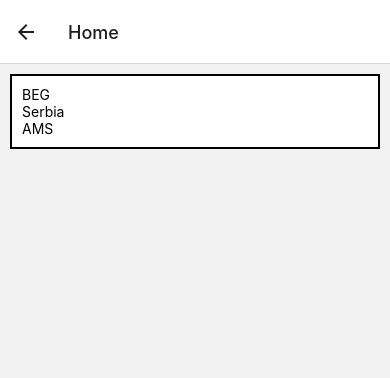
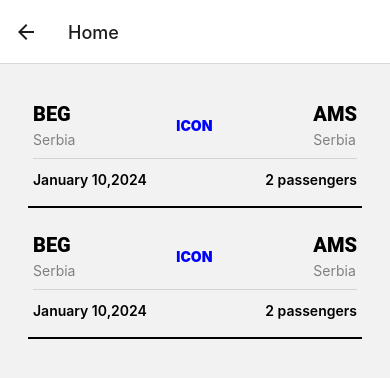
Before and after one commit to BrightCoders-Institute/s4a1-reservaci-n-de-vuelos-s4a1-reservacion-de-vuelos-team-5, a React Native app: screen /Home in a window 390 px wide. Shown: the top 378 px of the page. Built offline with nearby package versions, Linux system fonts and the light colour scheme.

Commit message:
Change CardFlight style

```diff
--- a/src/components/CardFlight.tsx
+++ b/src/components/CardFlight.tsx
@@ -4,11 +4,22 @@ import {View, Text, StyleSheet} from 'react-native';
 function CardFlight() {
   return (
     <View style={styles.container}>
-      <View>
-        <Text>BEG</Text>
-        <Text>Serbia</Text>
-        <Text>AMS</Text>
-        <Text />
+      <View style={styles.destinyView}>
+        <View>
+          <Text style={styles.city}>beg</Text>
+          <Text style={styles.country}>serbia</Text>
+        </View>
+
+        <Text style={{color: 'blue', fontWeight: '900'}}>ICON</Text>
+
+        <View>
+          <Text style={styles.city}>ams</Text>
+          <Text style={styles.country}>serbia</Text>
+        </View>
+      </View>
+      <View style={styles.dateView}>
+        <Text style={styles.date}>January 10,2024</Text>
+        <Text style={styles.date}>2 passengers</Text>
       </View>
     </View>
   );
@@ -17,17 +28,44 @@ function CardFlight() {
 export default CardFlight;
 
 const styles = StyleSheet.create({
-  any: {
-    color: 'black',
-  },
   container: {
-    borderWidth: 2,
-    borderColor: 'black',
-    padding: 10,
-    margin: 10,
-    backgroundColor: 'white',
-    justifyContent: 'center',
+    borderBottomWidth: 2,
+    borderBottomColor: 'black',
     width: 'auto',
     height: 'auto',
+    paddingHorizontal: 5,
+  },
+  destinyView: {
+    display: 'flex',
+    flexDirection: 'row',
+    justifyContent: 'space-between',
+    alignItems: 'center',
+    borderBottomColor: 'lightgrey',
+    borderBottomWidth: 1,
+    paddingVertical: 10,
+  },
+  dateView: {
+    display: 'flex',
+    flexDirection: 'row',
+    justifyContent: 'space-between',
+    paddingTop: 12,
+    paddingBottom: 18,
+  },
+  city: {
+    color: 'black',
+    fontSize: 20,
+    fontWeight: '900',
+    textTransform: 'uppercase',
+    fontFamily: 'Roboto',
+    paddingBottom: 5,
+  },
+  country: {
+    color: 'grey',
+    fontSize: 14,
+    textTransform: 'capitalize',
+  },
+  date: {
+    color: 'black',
+    fontWeight: '600',
   },
 });
--- a/src/screens/Home.tsx
+++ b/src/screens/Home.tsx
@@ -1,7 +1,21 @@
 // import {View, Text, StyleSheet} from 'react-native';
 import React from 'react';
 import CardFlight from '../components/CardFlight';
+import {StyleSheet, View} from 'react-native';
 
 export default function Home() {
-  return <CardFlight />;
+  return (
+    <View style={styles.homeView}>
+      <CardFlight />
+      <CardFlight />
+    </View>
+  );
 }
+
+const styles = StyleSheet.create({
+  homeView: {
+    padding: 28,
+    display: 'flex',
+    gap: 15,
+  },
+});
```
